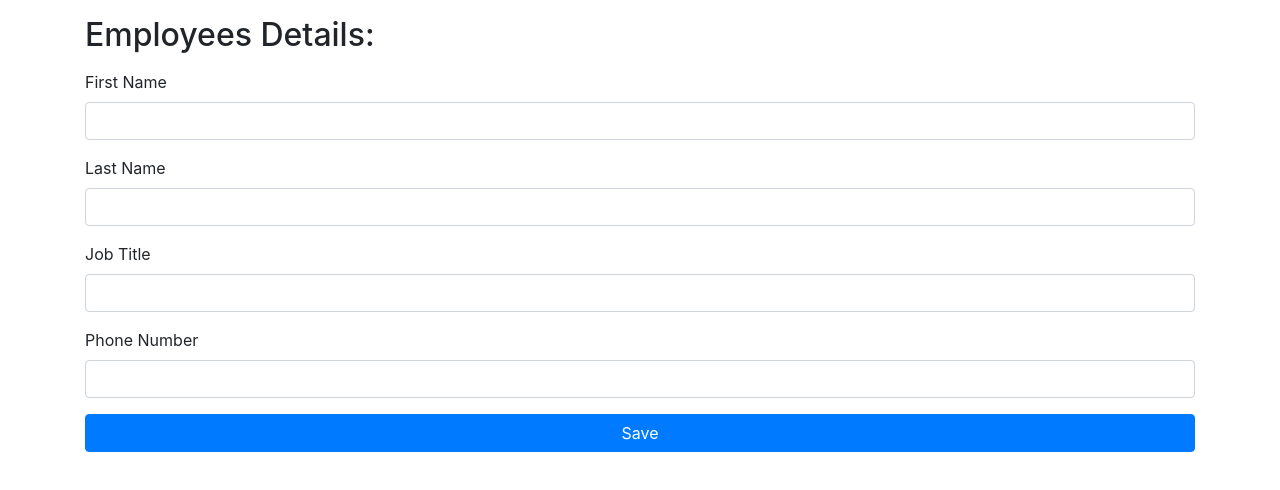
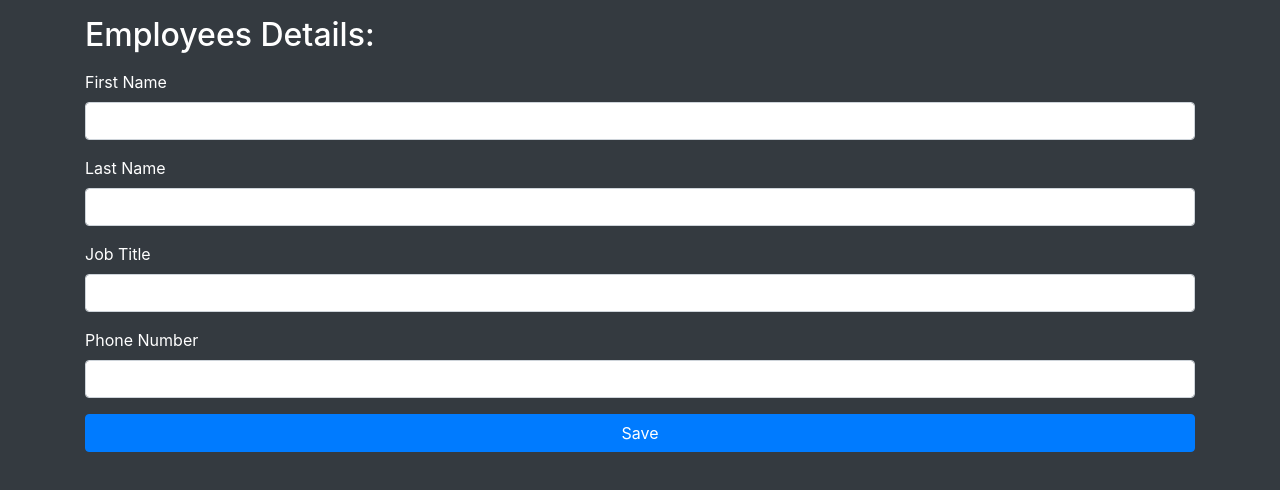
Before and after one commit to WajeehZantout/employee-directory-react, a React app: page /1 in a window 1280 px wide. Shown: the top 490 px of the page. Built offline with nearby package versions, Linux system fonts and the light colour scheme.

Commit message:
style: add dark background color to the app

```diff
--- /dev/null
+++ b/src/App.css
@@ -0,0 +1,3 @@
+body {
+  background-color: #343a40 !important;
+}
--- a/src/App.jsx
+++ b/src/App.jsx
@@ -1,11 +1,11 @@
 // @flow
 
 import React from 'react';
-
 import { Route, Switch } from 'react-router-dom';
 
 import EmployeesTable from './containers/EmployeesTable';
 import EmployeeForm from './containers/EmployeeForm';
+import './App.css';
 
 const App = () => (
   <div>
--- a/src/components/FormInput/index.jsx
+++ b/src/components/FormInput/index.jsx
@@ -17,7 +17,9 @@ const FormInput = ({
   label, name, value, type, onChange, children,
 }: Props) => (
   <div className="form-group">
-    <label htmlFor={name}>{label}</label>
+    <label className="text-white" htmlFor={name}>
+      {label}
+    </label>
     <input
       id={name}
       type={type}
--- a/src/components/Table/index.jsx
+++ b/src/components/Table/index.jsx
@@ -20,7 +20,6 @@ const Table = ({
     loading={loading}
     columns={[
       {
-        Header: 'Employees Table',
         columns: [
           {
             Header: 'First Name',
@@ -65,7 +64,7 @@ const Table = ({
         : true;
     }}
     showPageSizeOptions={false}
-    className="-striped -highlight"
+    className="-striped -highlight bg-light rounded p-1"
   />
 );
 
--- a/src/containers/EmployeeForm/index.jsx
+++ b/src/containers/EmployeeForm/index.jsx
@@ -25,6 +25,7 @@ type State = {
   loading: boolean,
 };
 
+/* eslint consistent-return: 0 */
 class EmployeeForm extends Component<Props, State> {
   state = {
     firstName: '',
@@ -68,7 +69,6 @@ class EmployeeForm extends Component<Props, State> {
     }
   }
 
-  /* eslint consistent-return: 0 */
   addEmployee(e) {
     e.preventDefault();
     const {
@@ -186,8 +186,8 @@ class EmployeeForm extends Component<Props, State> {
 
   render() {
     return (
-      <div className="container mt-3">
-        <h2 className="mb-3">Employees Details:</h2>
+      <div className="container pt-3">
+        <h2 className="mb-3 text-white">Employees Details:</h2>
         {this.renderContent()}
       </div>
     );
--- a/src/containers/EmployeesTable/index.jsx
+++ b/src/containers/EmployeesTable/index.jsx
@@ -102,7 +102,7 @@ class EmployeesTable extends Component<Props, {}> {
 
   renderHeader() {
     return (
-      <div className="d-flex justify-content-between mb-3">
+      <div className="d-flex justify-content-between mb-3 text-white">
         <h2>Employees Table</h2>
         {this.renderAddButton()}
       </div>
@@ -123,7 +123,7 @@ class EmployeesTable extends Component<Props, {}> {
 
   render() {
     return (
-      <div className="container mt-3">
+      <div className="container pt-3 pb-3">
         {this.renderHeader()}
         {this.renderTable()}
       </div>
```
